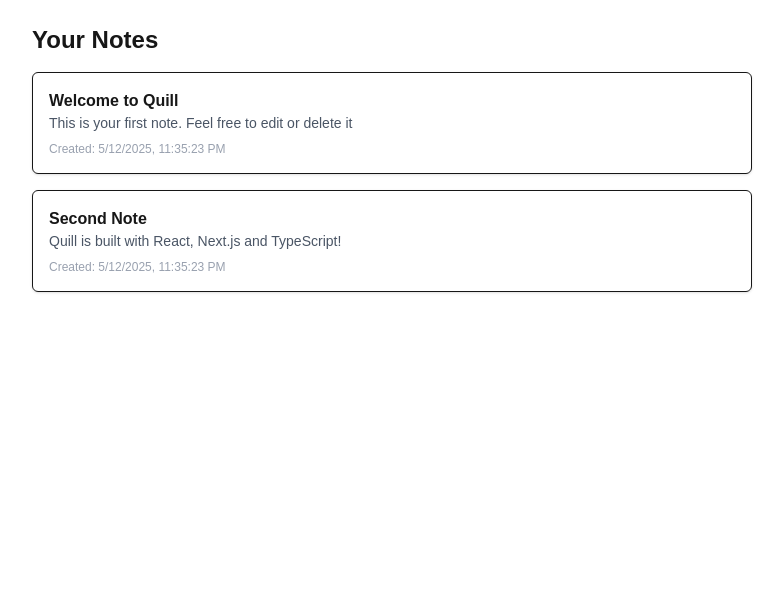
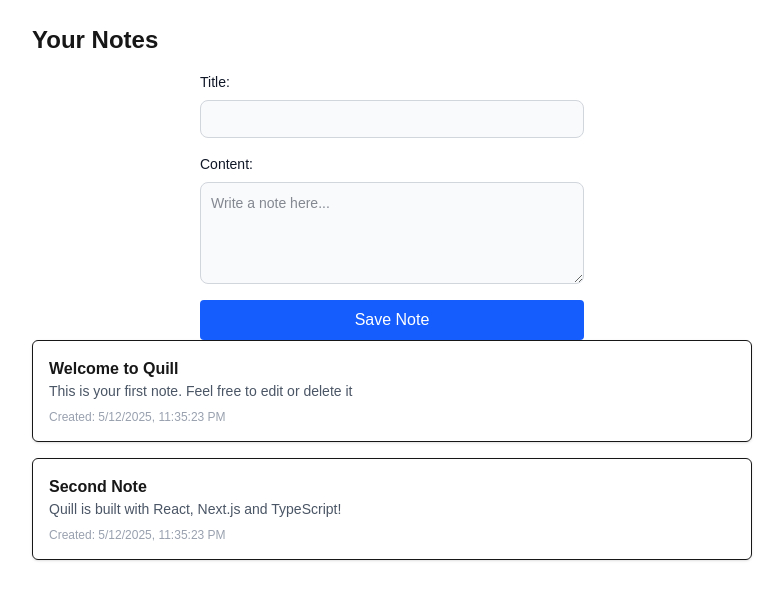
Before and after one commit to rathna-git/quill, a Next.js app: page / in a window 1280 px wide. Shown: the top 600 px of the page, without its empty margins (248-1031 px from the left). Built offline with nearby package versions, Linux system fonts and the light colour scheme.

Commit message:
install uuid for unique id and set up note form component to add new note and pass it to page.tsx

```diff
--- a/src/app/page.tsx
+++ b/src/app/page.tsx
@@ -3,13 +3,14 @@
 import { useState, useEffect } from "react"
 import { Note } from '@/types'
 import NoteCard from '@/components/NoteCard'
+import NoteForm from "@/components/NoteForm"
 
 
 export default function Page(){
   const [notes, setNotes] = useState<Note[]>([])
 
+ // Set sample notes after hydration
   useEffect(() => {
-    // Set sample notes after hydration
     const sampleNotes: Note[]= [
     {
       id: '1',
@@ -27,9 +28,14 @@
   setNotes(sampleNotes)
 }, [])
 
+const handleAddNote = (newNote: Note) => {
+  setNotes((prevNotes) => [newNote, ...prevNotes])
+}
+
   return(
     <main className="p-6 max-w-3xl mx-auto">
       <h1 className="text-2xl font-bold mb-4">Your Notes</h1>
+      <NoteForm onAddNote={handleAddNote} />
       <ul className="space-y-4">
         {notes.map((note) => (
           <NoteCard key={note.id} note={note}/>
--- a/src/components/NoteForm.tsx
+++ b/src/components/NoteForm.tsx
@@ -0,0 +1,68 @@
+'use client'
+import { useState } from 'react'
+import {Note} from '@/types'
+import { v4 as uuidv4 } from 'uuid'
+
+interface NoteFormProps {
+    onAddNote: (note: Note) => void
+}
+
+
+export default function NoteForm({ onAddNote }: NoteFormProps){
+ const [title, setTitle] = useState('')
+ const [content, setContent] = useState('')
+
+ const handleSubmit = (e: React.FormEvent) => {
+    //prevents automatic page refresh on form submission by HTML
+    e.preventDefault();
+
+    // creates a new note object that follows the Note interface:
+    const newNote: Note = {
+        id: uuidv4(), //generates a unique ID for the note using the uuid library
+        title,
+        content,
+        createdAt: new Date().toISOString(),
+    }
+
+    // sends the new note up to the parent component (page.tsx) by calling the onAddNote function — which adds the note to the notes list.
+    onAddNote(newNote)
+    // clears the form inputs after submission by resetting both fields to empty strings.
+    setTitle('')
+    setContent('')
+
+    console.log({title, content})
+
+    //later pass this to the parent component or save to state/localstorage
+ }
+
+ return(
+    <form onSubmit={handleSubmit} className="max-w-sm mx-auto space-y-4">
+        <div>
+            <label htmlFor="title" className="block mb-2 text-sm font-medium text-gray-900 dark:text-white">Title:</label>
+            <input
+                type="text"
+                id="title"
+                name="title"
+                value={title}
+                onChange={(e) => setTitle(e.target.value)}
+                className="block w-full p-2 text-sm text-gray-900 border border-gray-300 rounded-lg bg-gray-50  focus:ring-blue-500 focus:border-blue-500 dark:bg-gray-700 dark:border-gray-600 dark:placeholder-gray-400 dark:text-white dark:focus:ring-blue-500 dark:focus:border-blue-500"
+            />
+        </div>
+        <div>
+            <label htmlFor="content" className="block mb-2 text-sm font-medium text-gray-900 dark:text-white">Content:</label>
+            <textarea
+                id="content"
+                name="content"
+                rows={4}
+                value={content}
+                onChange={(e) => setContent(e.target.value)}
+                className="block p-2.5 w-full text-sm text-gray-900 bg-gray-50 rounded-lg border border-gray-300 focus:ring-blue-500 focus:border-blue-500 dark:bg-gray-700 dark:border-gray-600 dark:placeholder-gray-400 dark:text-white dark:focus:ring-blue-500 dark:focus:border-blue-500" placeholder="Write a note here...">
+            </textarea>
+        </div>
+        <button  type="submit" className="w-full bg-blue-600 hover:bg-blue-700 text-white font-medium py-2 px-4 rounded">
+            Save Note
+        </button>
+    </form>
+
+ )
+}
```
Also changed, not shown: package.json (+6 -5 lines), 1 other file (tests, documents, lock files or other folders).
